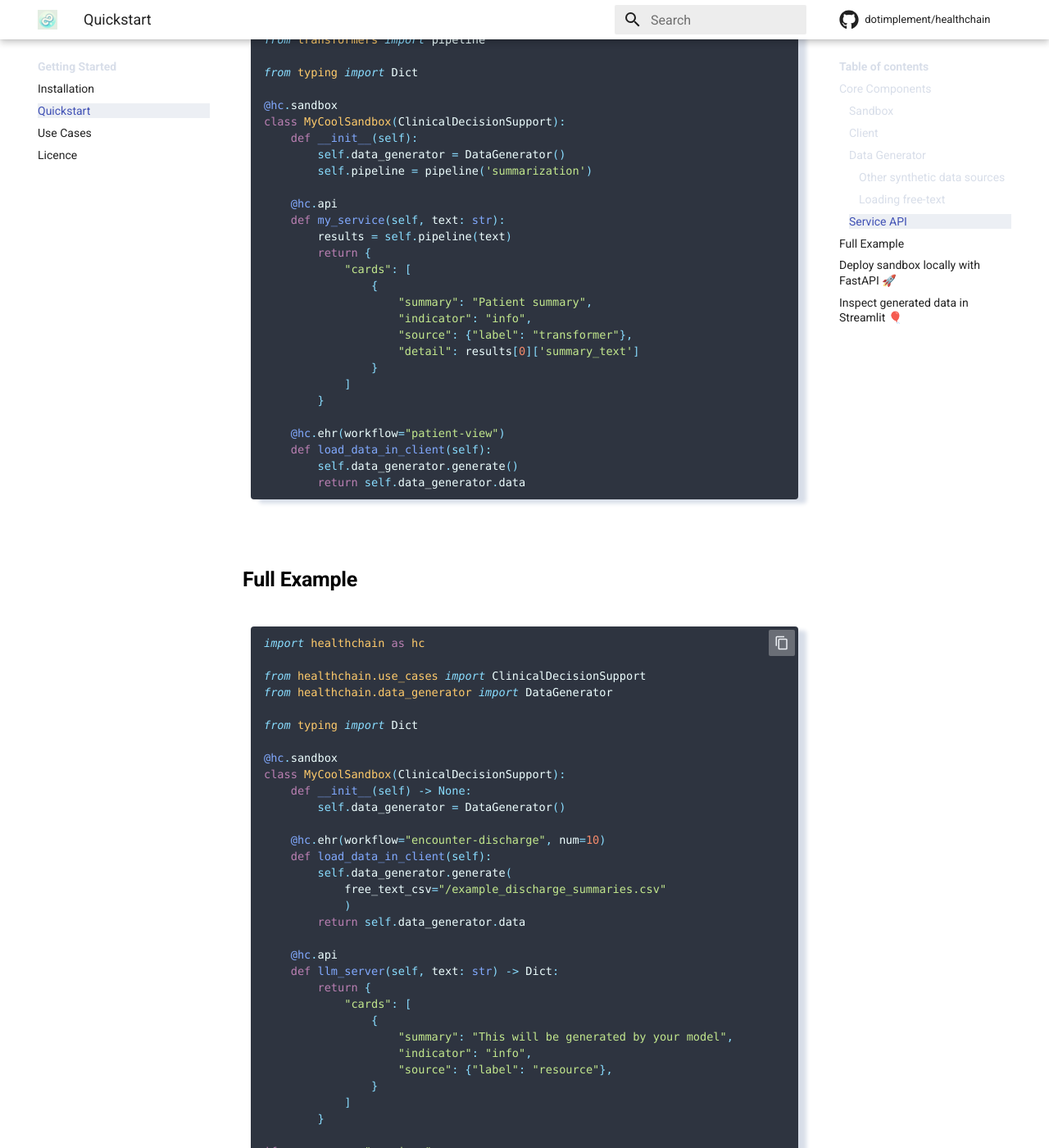
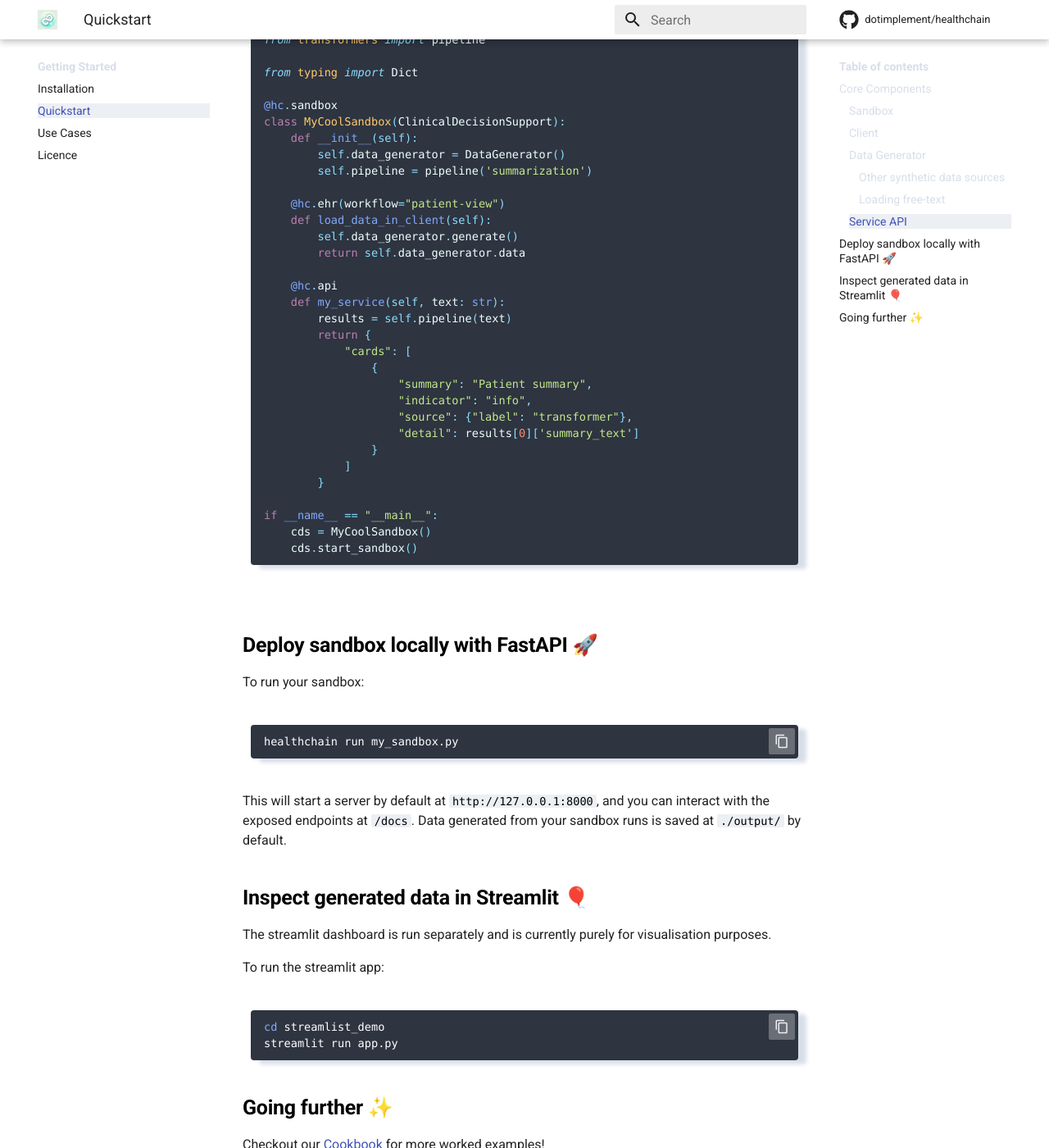
Before and after one commit to dotimplement/HealthChain, an MkDocs documentation site: the page built from docs/quickstart.md, in a window 1280 px wide and 1400 px high, scrolled down 4070 px. Shown: the whole window at 82% size. Built offline with MkDocs 1.6.1 and Material for MkDocs 9.7.7, drawn with Linux system fonts in a browser that asks for light colours; comment, search, counter and statistics services are not loaded.

Commit message:
Removed full example section

````diff
--- a/docs/quickstart.md
+++ b/docs/quickstart.md
@@ -45,7 +45,7 @@
 
 A client is typically an EHR system, but we may also support other health objects in the future such as a CPOE (Computerized Ohysician Order Entry).
 
-We can mark a client by using the decorator `@hc.ehr`. You **must** declare a **workflow** for EHR clients, which informs the sandbox how your data will be formatted (See [Use Cases](/usecases)).
+We can mark a client by using the decorator `@hc.ehr`. You **must** declare a **workflow** for EHR clients, which informs the sandbox how your data will be formatted (See [Use Cases](usecases.md)).
 
 You can optionally specify if you want more than 1 request generated with the `num` parameter.
 
@@ -186,10 +191,9 @@
                 ]
             }
 
-        @hc.ehr(workflow="patient-view")
-        def load_data_in_client(self):
-            self.data_generator.generate()
-            return self.data_generator.data
+    if __name__ == "__main__":
+        cds = MyCoolSandbox()
+        cds.start_sandbox()
     ```
 === "LLM (OpenAI)"
     ```bash
@@ -238,52 +247,10 @@
                 ]
             }
 
-        @hc.ehr(workflow="patient-view")
-        def load_data_in_client(self):
-            self.data_generator.generate()
-            return self.data_generator.data
+    if __name__ == "__main__":
+        cds = MyCoolSandbox()
+        cds.start_sandbox()
     ```
-
-
-## Full Example
-
-```python
-import healthchain as hc
-
-from healthchain.use_cases import ClinicalDecisionSupport
-from healthchain.data_generator import DataGenerator
-
-from typing import Dict
-
-@hc.sandbox
-class MyCoolSandbox(ClinicalDecisionSupport):
-    def __init__(self) -> None:
-        self.data_generator = DataGenerator()
-
-    @hc.ehr(workflow="encounter-discharge", num=10)
-    def load_data_in_client(self):
-        self.data_generator.generate(
-            free_text_csv="/example_discharge_summaries.csv"
-            )
-        return self.data_generator.data
-
-    @hc.api
-    def llm_server(self, text: str) -> Dict:
-        return {
-            "cards": [
-                {
-                    "summary": "This will be generated by your model",
-                    "indicator": "info",
-                    "source": {"label": "resource"},
-                }
-            ]
-        }
-
-if __name__ == "__main__":
-    cds = MyCoolSandbox()
-    cds.start_sandbox()
-
-```
 
 
 ## Deploy sandbox locally with FastAPI 🚀
@@ -305,3 +272,6 @@
 cd streamlist_demo
 streamlit run app.py
 ```
+
+## Going further ✨
+Checkout our [Cookbook](cookbook/index.md) for more worked examples!
````
Also changed, not shown: other parts of docs/quickstart.md (+10 -0 lines).
